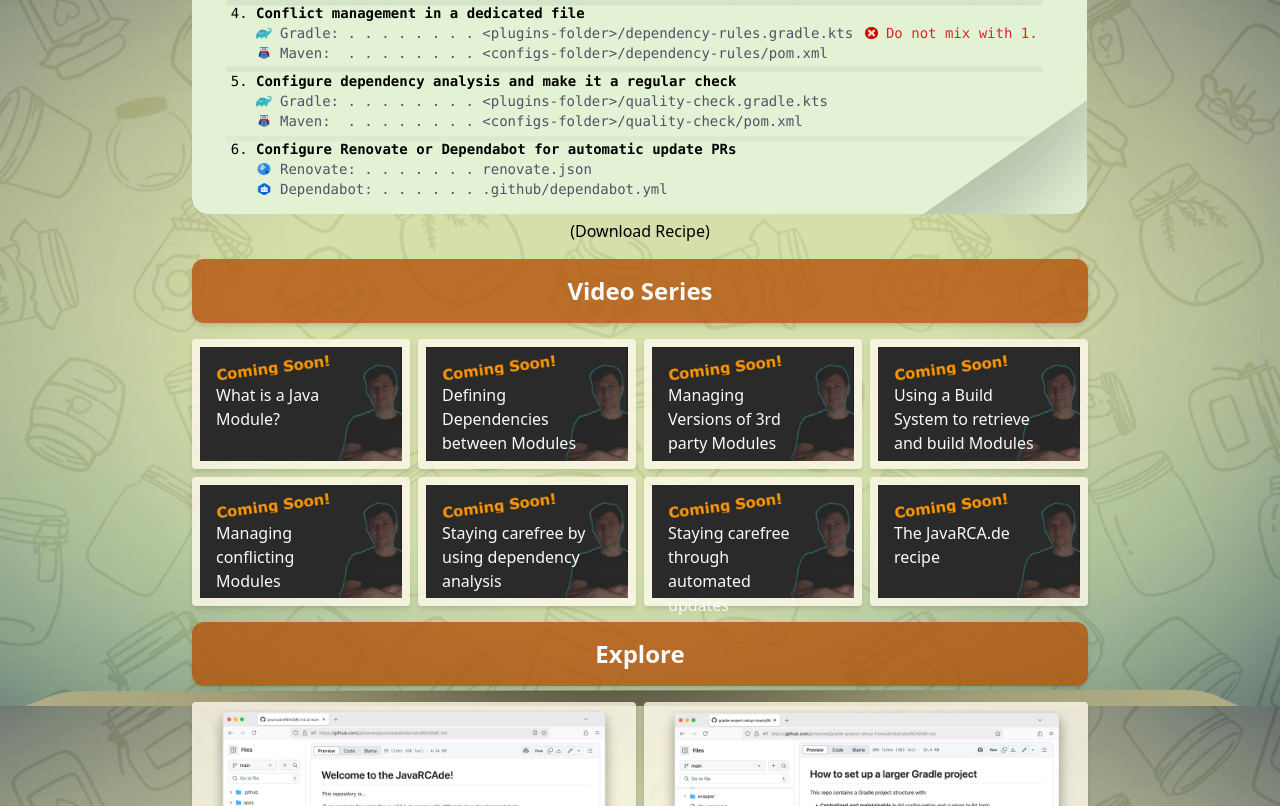
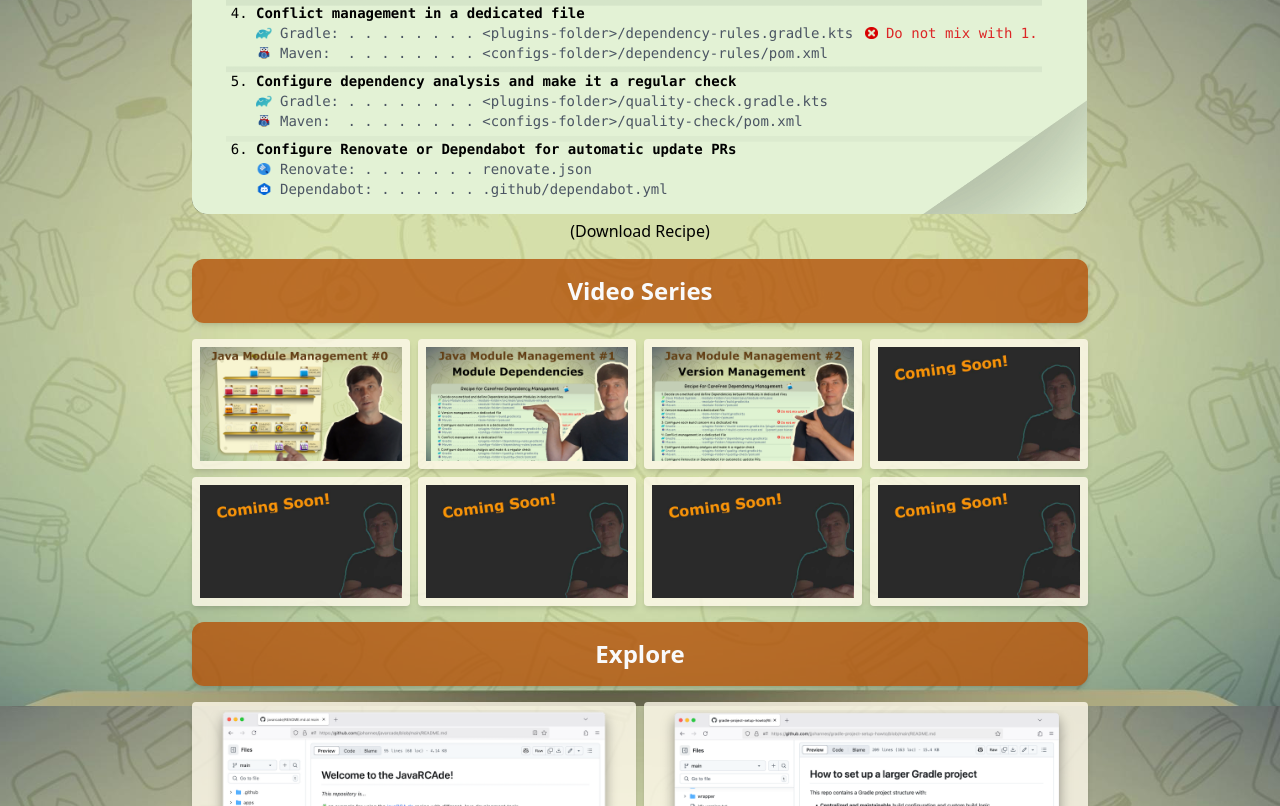
Before and after one commit to OnepieceSoftware/javarca.de, an Astro site: page / in a window 1280 px wide. Shown: the part 1694-2500 px from the top of the page. Built offline with nearby package versions, Linux system fonts and the light colour scheme; Astro itself is replaced by a stand-in of ours.

Commit message:
Add videos

```diff
--- a/src/components/Recipe.astro
+++ b/src/components/Recipe.astro
@@ -11,7 +11,7 @@ import warn from "../assets/warn.png";
     <div class="font-bold text-2xl py-3 text-center">Recipe for Carefree Dependency Management</div>
     <ol class="list-decimal text-sm mt-2 pb-4 pl-16">
         <li>
-            <div class="font-bold">Decide for one method and define Dependencies between Modules in dedicated files</div>
+            <div class="font-bold">Decide on a method and define Dependencies between Modules in dedicated files</div>
             <div class="flex items-center gap-2 text-gray-600">
                 <Image src={java} alt="Java" style="height: 0.8rem; width: auto;" />
                 <div>Java Module System: . . &lt;module-folder&gt;/src/main/java/module-info.java</div>
--- a/src/data/videos.json
+++ b/src/data/videos.json
@@ -1,26 +1,42 @@
 [
   {
-    "title": "What is a Java Module?"
+    "entry": "00",
+    "alt": "Modules in Java Development",
+    "ref": "MUeJeiNRFFA"
   },
   {
-    "title": "Defining Dependencies between Modules"
+    "entry": "01",
+    "alt": "Module Dependencies",
+    "ref": "rEA-QfhdSPo"
   },
   {
-    "title": "Managing Versions of 3rd party Modules"
+    "entry": "02",
+    "alt": "Version Management of 3rd party Modules",
+    "ref": "0mpw4edHFrg"
   },
   {
-    "title": "Using a Build System to retrieve and build Modules"
+    "entry": "soon",
+    "alt": "Using a Build System to retrieve and build Modules",
+    "ref": "not-available"
   },
   {
-    "title": "Managing conflicting Modules"
+    "entry": "soon",
+    "alt": "Managing conflicting Modules",
+    "ref": "not-available"
   },
   {
-    "title": "Staying carefree by using dependency analysis"
+    "entry": "soon",
+    "alt": "Staying carefree by using dependency analysis",
+    "ref": "not-available"
   },
   {
-    "title": "Staying carefree through automated updates"
+    "entry": "soon",
+    "alt": "Staying carefree through automated updates",
+    "ref": "not-available"
   },
   {
-    "title": "The JavaRCA.de recipe"
+    "entry": "soon",
+    "alt": "The JavaRCA.de recipe",
+    "ref": "not-available"
   }
 ]
--- a/src/pages/index.astro
+++ b/src/pages/index.astro
@@ -103,9 +103,11 @@ import explore from "../data/explore.json";
 
             <div class="grid grid-cols-4 gap-2 my-4">
                 {videos.map((vid) => (
-                        <div class="relative w-50 h-auto bg-amber-50 bg-opacity-80 rounded shadow-md text-amber-800 p-2">
-                            <img src="/soon.jpg" alt={vid.title}/>
-                            <div class="absolute w-48 justify-center inset-0 text-gray-50 py-11 px-6">{vid.title}</div>
+                        <div class="w-50 h-auto bg-amber-50 bg-opacity-80 rounded shadow-md text-amber-800 p-2">
+                            <a href={`https://www.youtube.com/watch?v=${vid.ref}&list=PLWQK2ZdV4Yl2bV3dTE7qxJUhjV8a1uriD`}
+                               target="_blank" title={vid.alt}>
+                                <img src={`/${vid.entry}.png`} alt={vid.alt}/>
+                            </a>
                         </div>
                 ))}
             </div>
```
Also changed, not shown: public/00.png (added), public/01.png (added), public/02.png (added), public/recipe.png, public/soon.jpg (deleted), public/soon.png (added).
